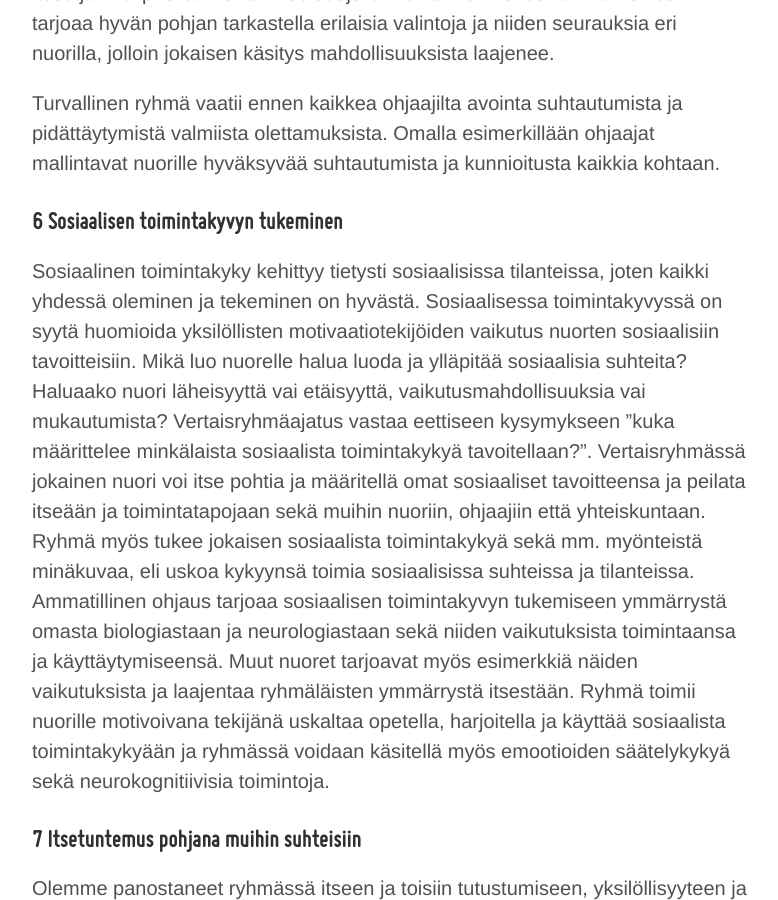
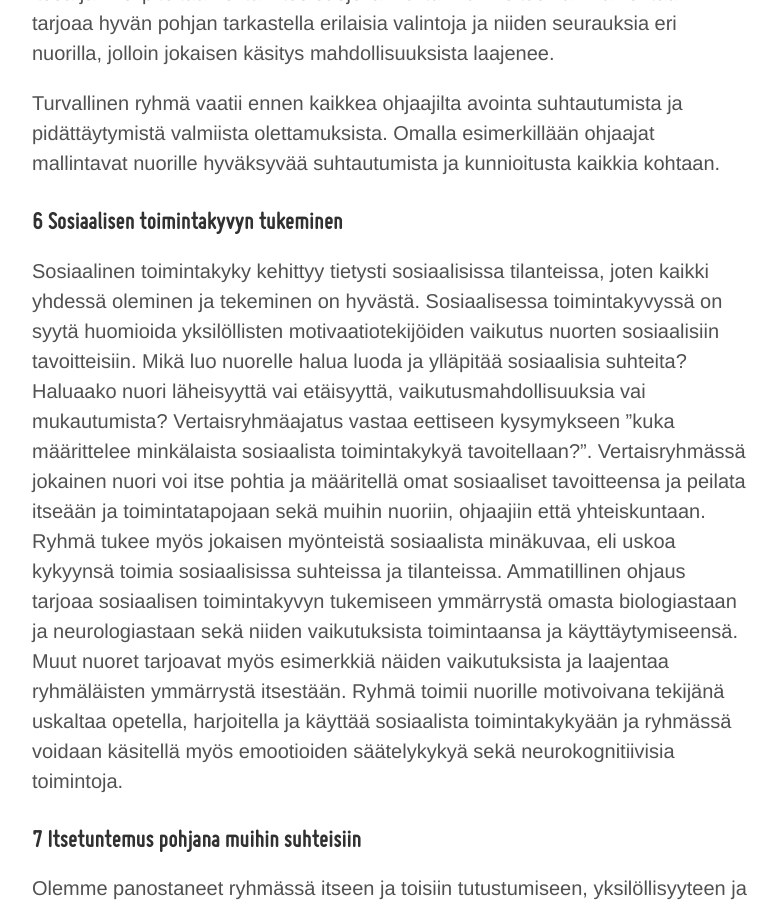
Before and after one commit to niinapiira/neppari.net, a Jekyll site: the page built from _posts/2023-08-04-ammatillisesti-ohjattu-vertaistukiryhma-nuorille.md, in a window 1280 px wide and 900 px high, scrolled down 9327 px. Shown: the whole window, without its empty margins (248-1026 px from the left). Built offline with Jekyll 4.4.1, drawn with Linux system fonts in a browser that asks for light colours.

Commit message:
Update 2023-08-04-ammatillisesti-ohjattu-vertaistukiryhma-nuorille.md

```diff
--- a/_posts/2023-08-04-ammatillisesti-ohjattu-vertaistukiryhma-nuorille.md
+++ b/_posts/2023-08-04-ammatillisesti-ohjattu-vertaistukiryhma-nuorille.md
@@ -138,7 +138,7 @@
 
 ### 6 Sosiaalisen toimintakyvyn tukeminen
 
-Sosiaalinen toimintakyky kehittyy tietysti sosiaalisissa tilanteissa, joten kaikki yhdessä oleminen ja tekeminen on hyvästä. Sosiaalisessa toimintakyvyssä on syytä huomioida yksilöllisten motivaatiotekijöiden vaikutus nuorten sosiaalisiin tavoitteisiin. Mikä luo nuorelle halua luoda ja ylläpitää sosiaalisia suhteita? Haluaako nuori läheisyyttä vai etäisyyttä, vaikutusmahdollisuuksia vai mukautumista? Vertaisryhmäajatus vastaa eettiseen kysymykseen ”kuka määrittelee minkälaista sosiaalista toimintakykyä tavoitellaan?”. Vertaisryhmässä jokainen nuori voi itse pohtia ja määritellä omat sosiaaliset tavoitteensa ja peilata itseään ja toimintatapojaan sekä muihin nuoriin, ohjaajiin että yhteiskuntaan. Ryhmä myös tukee jokaisen sosiaalista toimintakykyä sekä mm. myönteistä minäkuvaa, eli uskoa kykyynsä toimia sosiaalisissa suhteissa ja tilanteissa. Ammatillinen ohjaus tarjoaa sosiaalisen toimintakyvyn tukemiseen ymmärrystä omasta biologiastaan ja neurologiastaan sekä niiden vaikutuksista toimintaansa ja käyttäytymiseensä. Muut nuoret tarjoavat myös esimerkkiä näiden vaikutuksista ja laajentaa ryhmäläisten ymmärrystä itsestään. Ryhmä toimii nuorille motivoivana tekijänä uskaltaa opetella, harjoitella ja käyttää sosiaalista toimintakykyään ja ryhmässä voidaan käsitellä myös emootioiden säätelykykyä sekä neurokognitiivisia toimintoja.
+Sosiaalinen toimintakyky kehittyy tietysti sosiaalisissa tilanteissa, joten kaikki yhdessä oleminen ja tekeminen on hyvästä. Sosiaalisessa toimintakyvyssä on syytä huomioida yksilöllisten motivaatiotekijöiden vaikutus nuorten sosiaalisiin tavoitteisiin. Mikä luo nuorelle halua luoda ja ylläpitää sosiaalisia suhteita? Haluaako nuori läheisyyttä vai etäisyyttä, vaikutusmahdollisuuksia vai mukautumista? Vertaisryhmäajatus vastaa eettiseen kysymykseen ”kuka määrittelee minkälaista sosiaalista toimintakykyä tavoitellaan?”. Vertaisryhmässä jokainen nuori voi itse pohtia ja määritellä omat sosiaaliset tavoitteensa ja peilata itseään ja toimintatapojaan sekä muihin nuoriin, ohjaajiin että yhteiskuntaan. Ryhmä tukee myös jokaisen myönteistä sosiaalista minäkuvaa, eli uskoa kykyynsä toimia sosiaalisissa suhteissa ja tilanteissa. Ammatillinen ohjaus tarjoaa sosiaalisen toimintakyvyn tukemiseen ymmärrystä omasta biologiastaan ja neurologiastaan sekä niiden vaikutuksista toimintaansa ja käyttäytymiseensä. Muut nuoret tarjoavat myös esimerkkiä näiden vaikutuksista ja laajentaa ryhmäläisten ymmärrystä itsestään. Ryhmä toimii nuorille motivoivana tekijänä uskaltaa opetella, harjoitella ja käyttää sosiaalista toimintakykyään ja ryhmässä voidaan käsitellä myös emootioiden säätelykykyä sekä neurokognitiivisia toimintoja.
 
 ### 7 Itsetuntemus pohjana muihin suhteisiin
 
```
